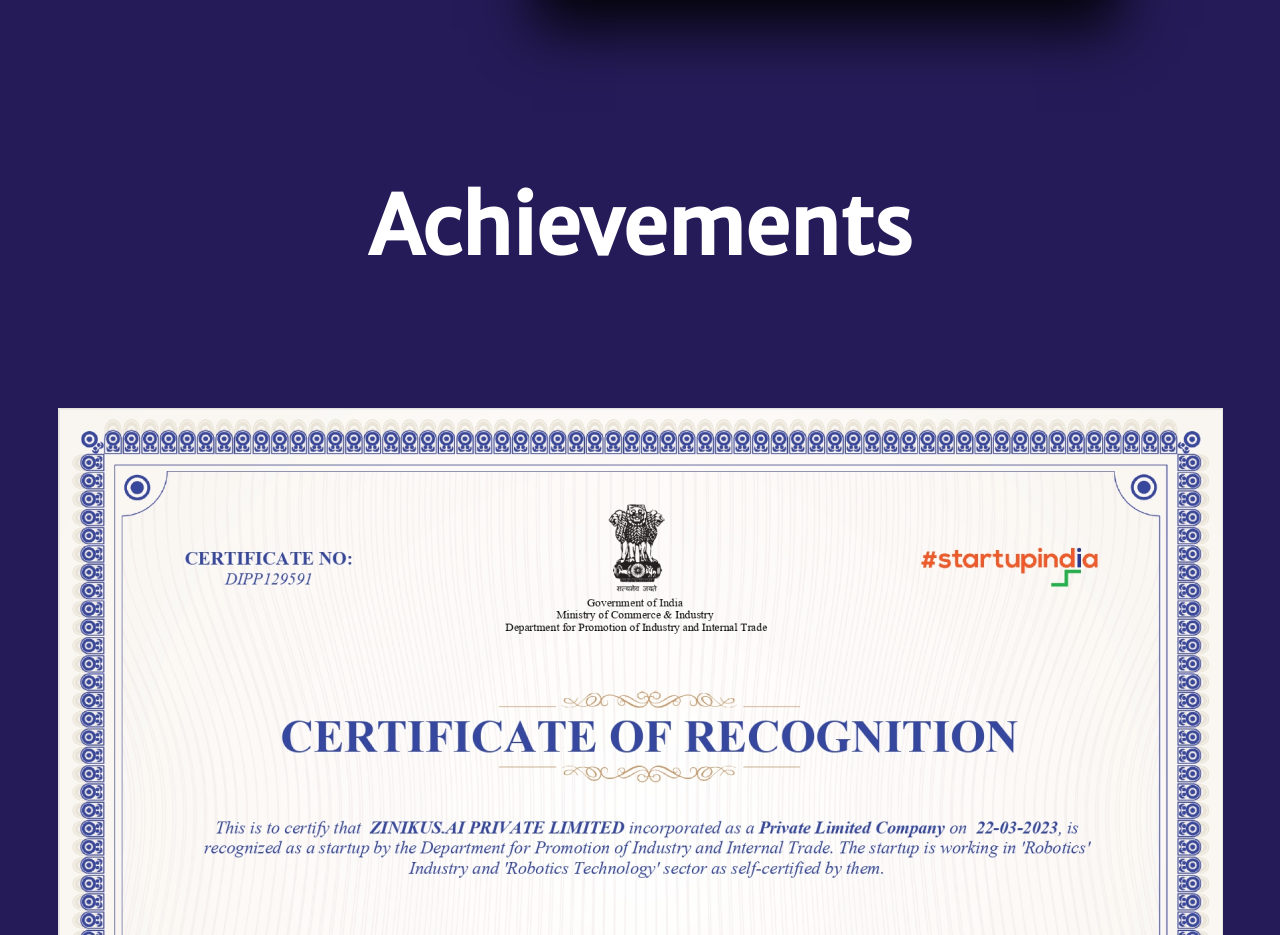
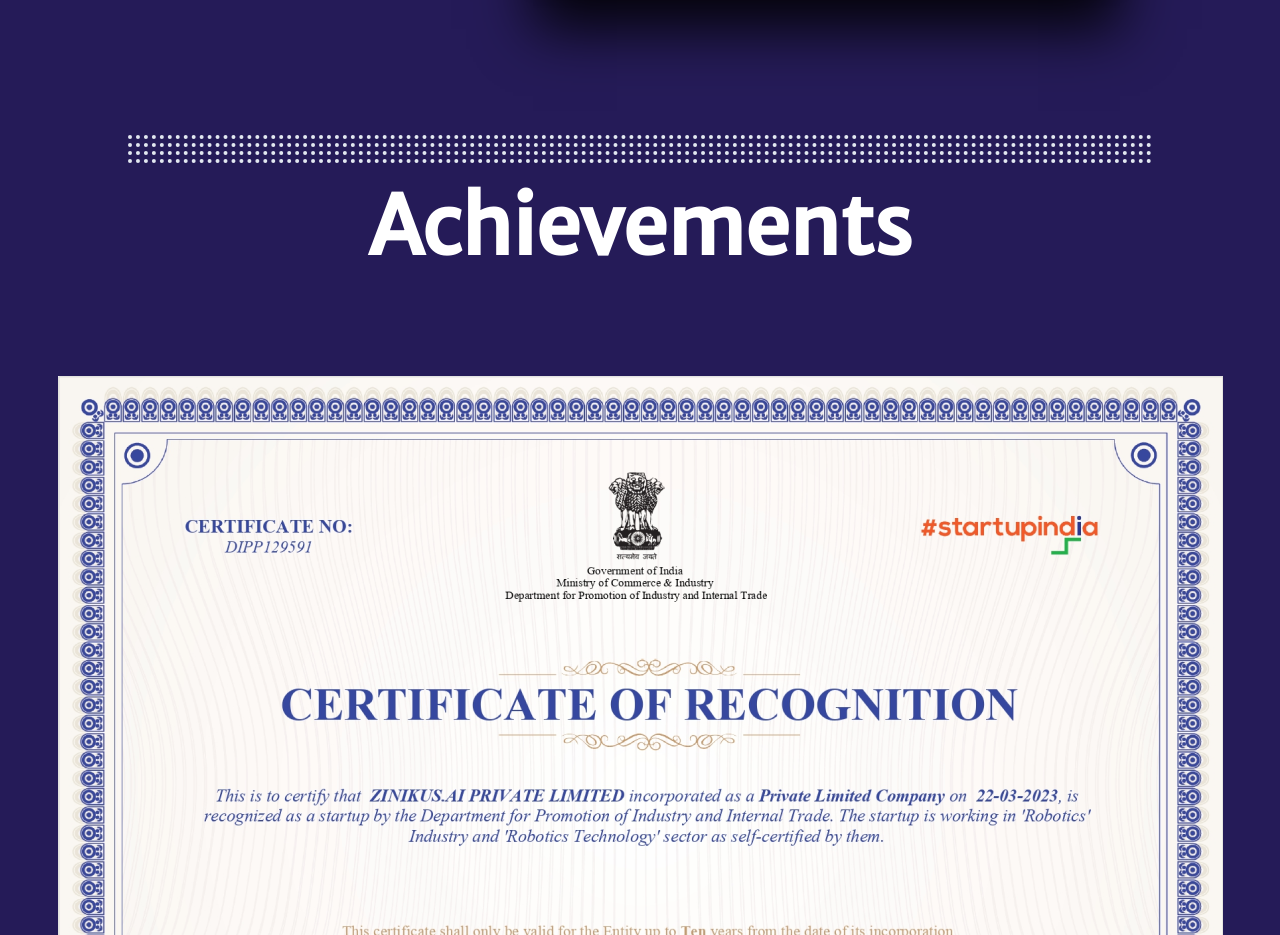
Before and after one commit to UjjwalPasahan/ZINIKUSWEB, a React (Create React App) app in the folder client/: page / in a window 1280 px wide. Shown: the part 2100-3035 px from the top of the page. Built offline with nearby package versions, Linux system fonts and the light colour scheme.

Commit message:
last for today

```diff
--- a/client/src/components/Achievements.jsx
+++ b/client/src/components/Achievements.jsx
@@ -5,6 +5,7 @@ const Achievements = () => {
   return (
 
     <div className='Achieve'>
+      <div className='divider'></div>
         <h2>Achievements</h2>
         <div className='achieveImage'>
 
--- a/client/src/styles/Achievements.css
+++ b/client/src/styles/Achievements.css
@@ -12,5 +12,16 @@
     font-weight: 800;
     color: white !important;
     font-family: 'Merriweather Sans', sans-serif;
-    padding: 2rem 0 2rem 0;
+    padding: 2rem 0 -4rem 0;
 }
+
+.divider::after,
+.divider::before {
+    display: block;
+    height: 4px;
+    border-width: 4px 0;
+    margin-bottom: 4px;
+    border-style: dotted;
+    content: "";
+    /* opacity: 0.8; */
+}
```
